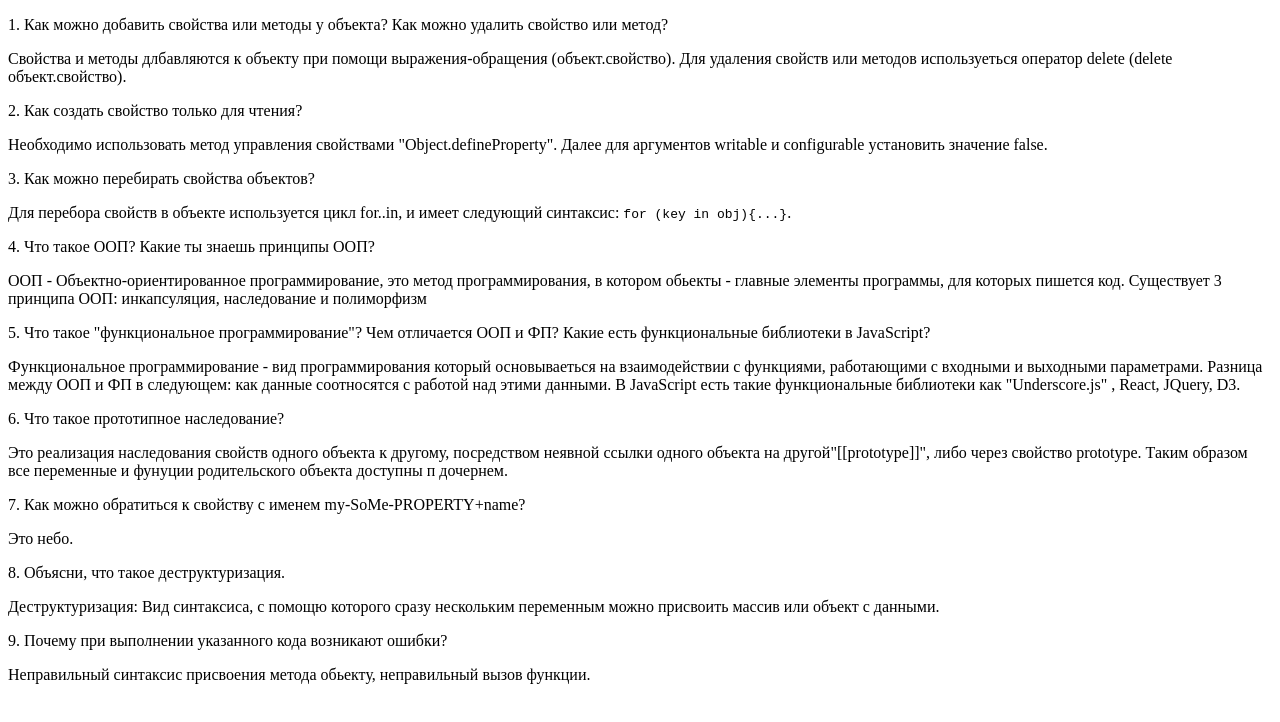
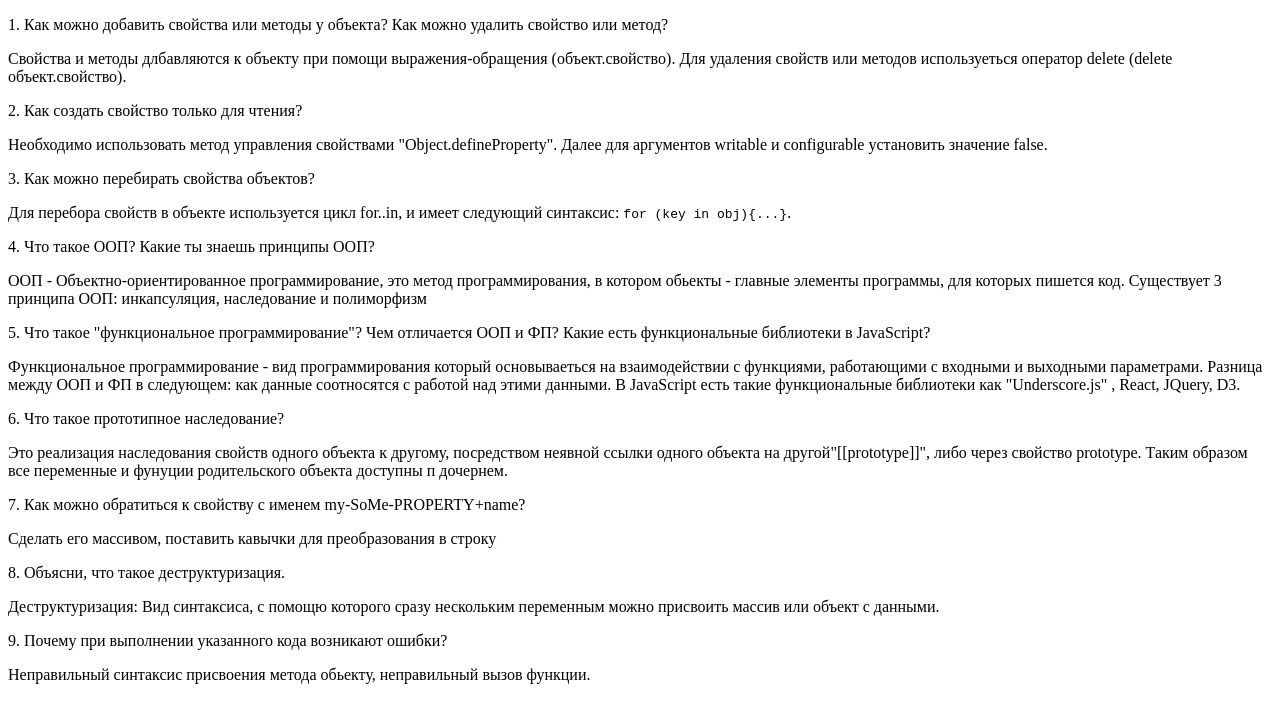
Before and after one commit to Akbalstalker/pasha-e1-006, a website: page app/pages/answers.html in a window 1280 px wide. Drawn offline with Linux system fonts and the light colour scheme.

Commit message:
Готово

```diff
--- a/app/pages/answers.html
+++ b/app/pages/answers.html
@@ -32,7 +32,7 @@
 		</div>
 		<div class="pair objects">
 			<p class="question">7. Как можно обратиться к свойству с именем my-SoMe-PROPERTY+name?</p>
-			<p class="answer">Это небо.</p>
+			<p class="answer">Сделать его массивом, поставить кавычки для преобразования в строку</p>
 		</div>
 		<div class="pair objects">
 			<p class="question">8. Объясни, что такое деструктуризация.</p>
```
